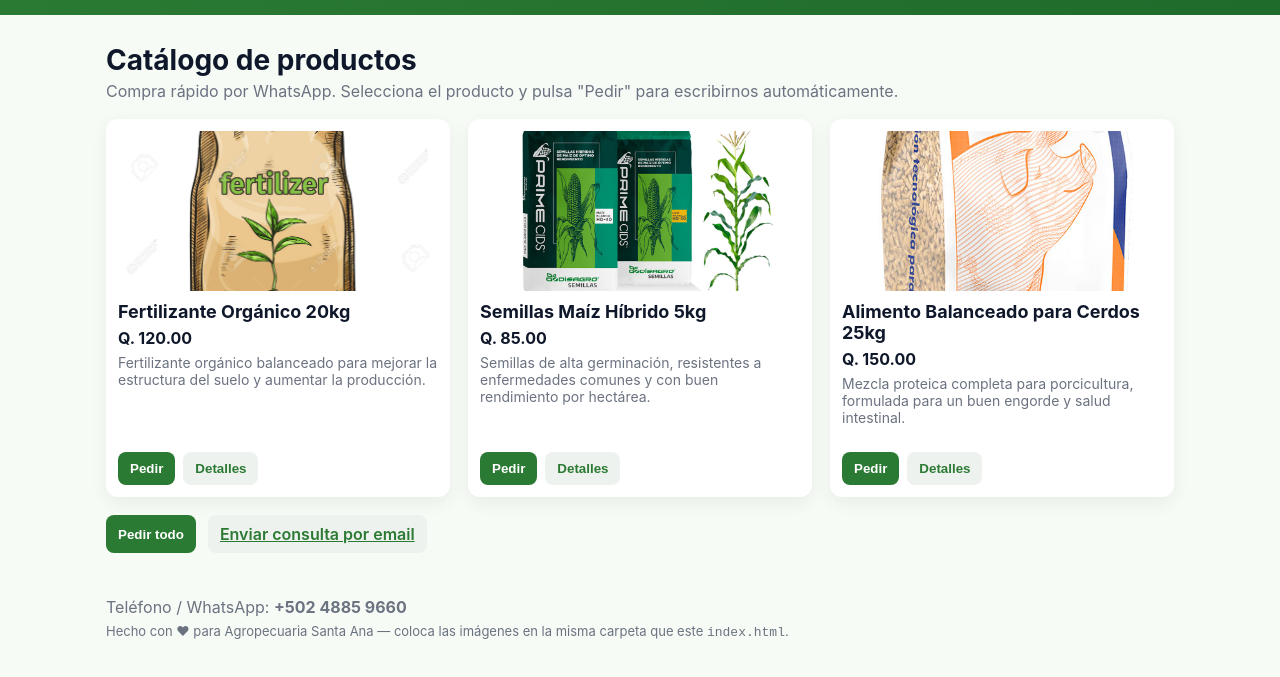
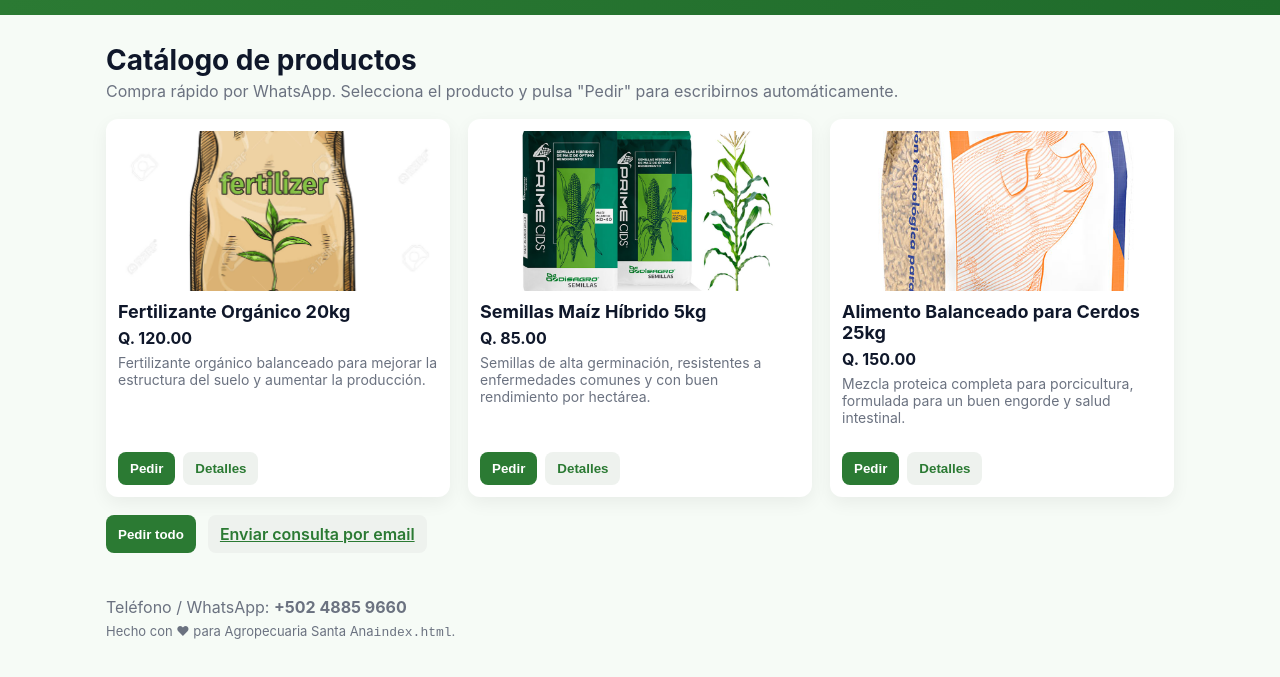
Before and after one commit to victorramosumg/Agropecuaria-Santa-Ana, a plain HTML site: page index.html in a window 1280 px wide. Shown: the part 57-734 px from the top of the page. Drawn offline with Linux system fonts and the light colour scheme.

Commit message:
Update index.html

```diff
--- a/index.html
+++ b/index.html
@@ -104,7 +104,7 @@
 
   <footer>
     <div>Teléfono / WhatsApp: <strong>+502 4885 9660</strong></div>
-    <div style="margin-top:6px; font-size:13px; color:var(--muted)">Hecho con ♥ para Agropecuaria Santa Ana — coloca las imágenes en la misma carpeta que este <code>index.html</code>.</div>
+    <div style="margin-top:6px; font-size:13px; color:var(--muted)">Hecho con ♥ para Agropecuaria Santa Ana<code>index.html</code>.</div>
   </footer>
 
   <script>
@@ -134,4 +134,5 @@
        3) alimento_cerdos_25kg.jpg
   -->
 </body>
+
 </html>
```
